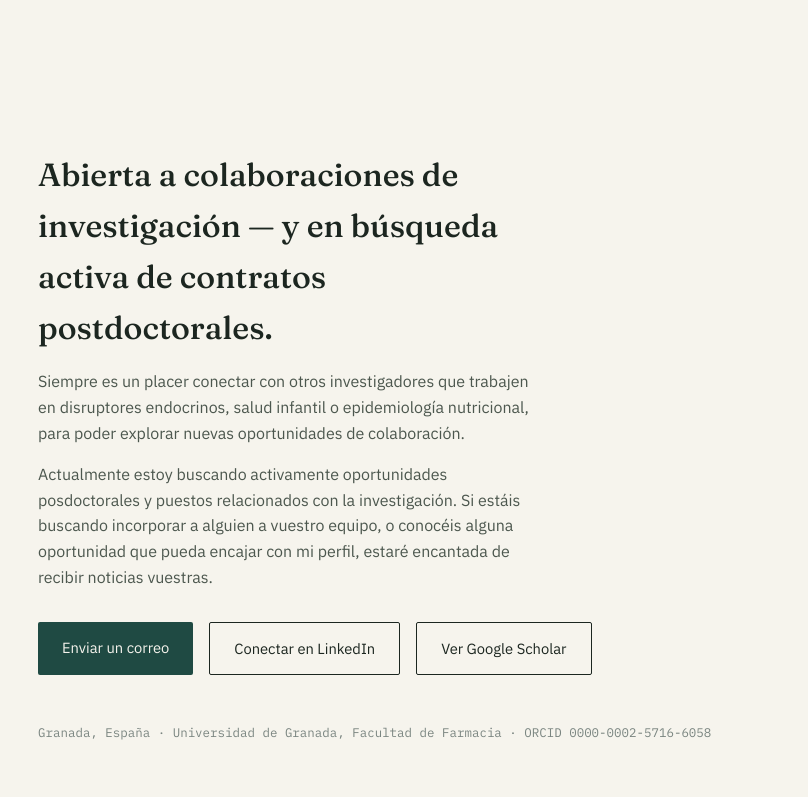
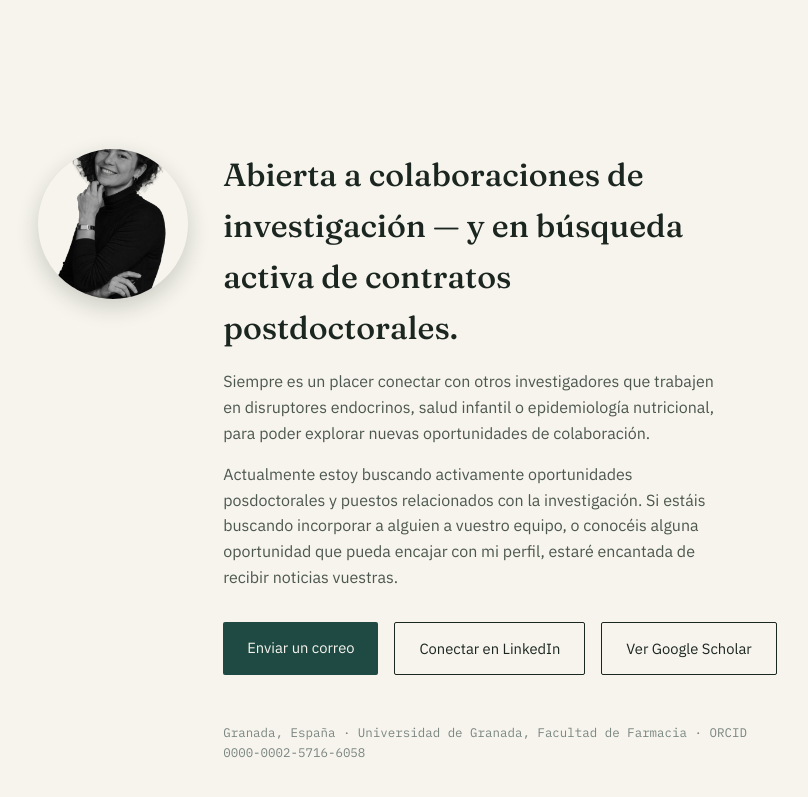
Before and after one commit to pgonzapa/portfolio, a plain HTML site: page index-es.html in a window 1280 px wide. Shown: the part 7004-7801 px from the top of the page, without its empty margins (375-1183 px from the left). Drawn offline with Linux system fonts and the light colour scheme.

Commit message:
Update index-es.html

```diff
--- a/index-es.html
+++ b/index-es.html
@@ -930,6 +930,9 @@ footer p{max-width:52ch; color:var(--ink-soft); margin-top:1rem;}
 
       <!-- FOOTER / CONTACT -->
       <footer id="contact">
+         <div class="footer-flex">
+         <img src="Patri.png" alt="Retrato de Patricia González Palacios" class="footer-photo">
+         <div>
         <h2>Abierta a colaboraciones de investigación — y en búsqueda activa de contratos postdoctorales.</h2>
         <p>
           Siempre es un placer conectar con otros investigadores que trabajen en disruptores endocrinos,
@@ -946,11 +949,9 @@ footer p{max-width:52ch; color:var(--ink-soft); margin-top:1rem;}
         <a class="btn ghost" href="https://scholar.google.com/citations?hl=it&user=qwvB2gkAAAAJ" target="_blank" rel="noopener">Ver Google Scholar</a>
       </div>
       <div class="fine">Granada, España · Universidad de Granada, Facultad de Farmacia · ORCID 0000-0002-5716-6058</div>
+    </div>
+  </div>
 </footer>
-
-    </div>
-  </main>
-</div>
 
 <script>
   // active nav highlight on scroll
```
Lines whose indentation alone changed are shown as unchanged.
